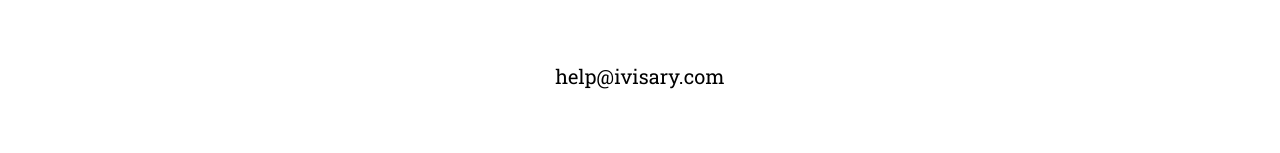
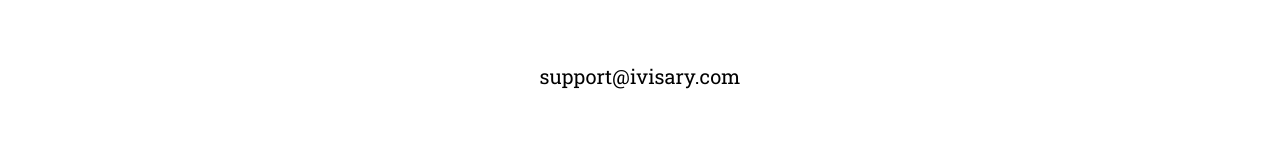
Before and after one commit to sadikir/ivisary, a React (Vite) app: page /contact in a window 1280 px wide. Shown: the part 419-572 px from the top of the page. Built offline with nearby package versions, Linux system fonts and the light colour scheme.

Commit message:
added custom email support@ivisary.com

```diff
--- a/src/pages/contact/Contact.jsx
+++ b/src/pages/contact/Contact.jsx
@@ -16,7 +16,7 @@ const Contact = () =>{
         <p>Edmonton, AB, T5L5C4</p>
         <p>Canada</p>
         <br/>
-        <p>help@ivisary.com</p>
+        <p>support@ivisary.com</p>
         <br/>
         <p>Call or text <span>+15879743028</span></p>
       </div>
```
